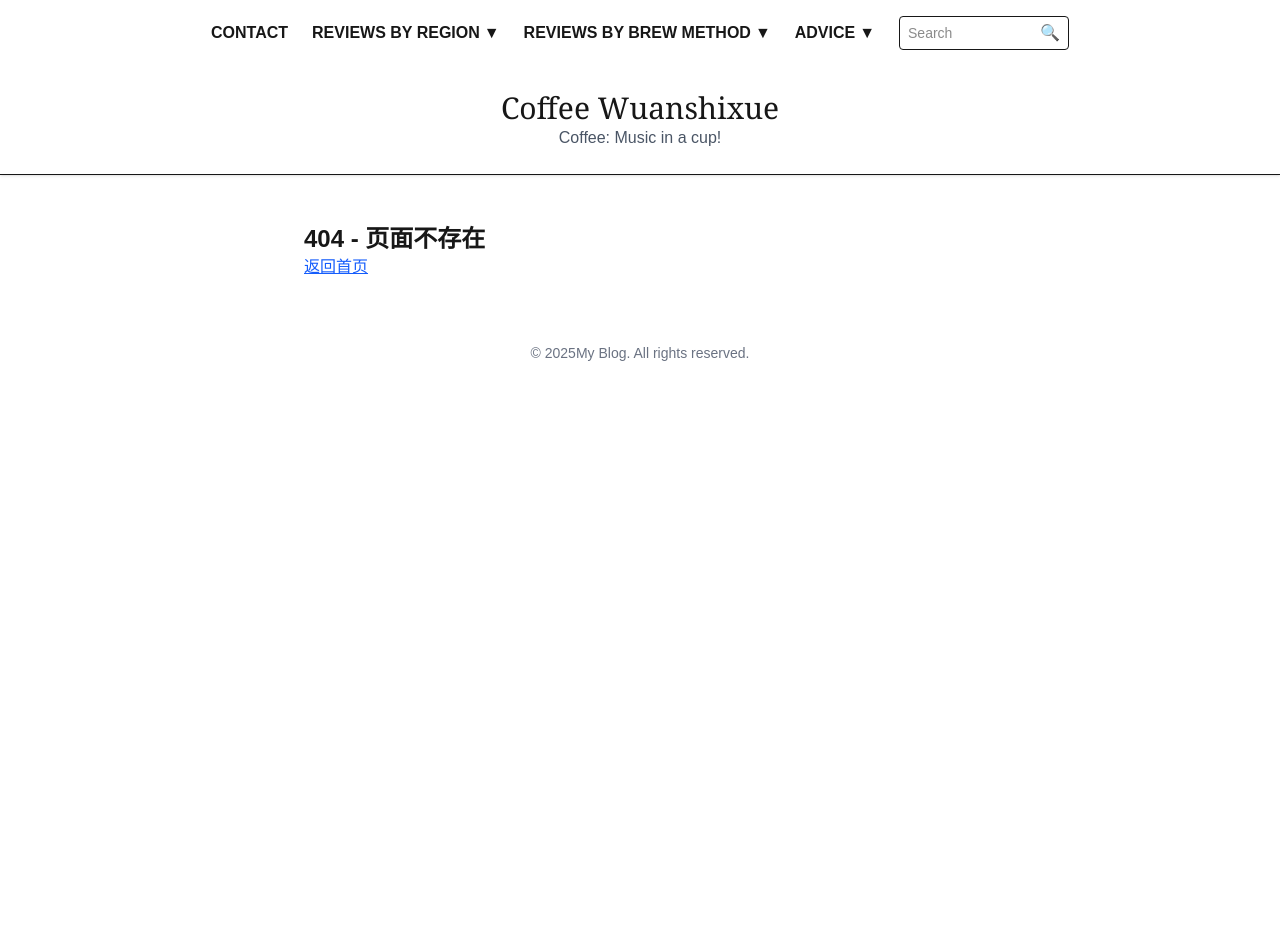
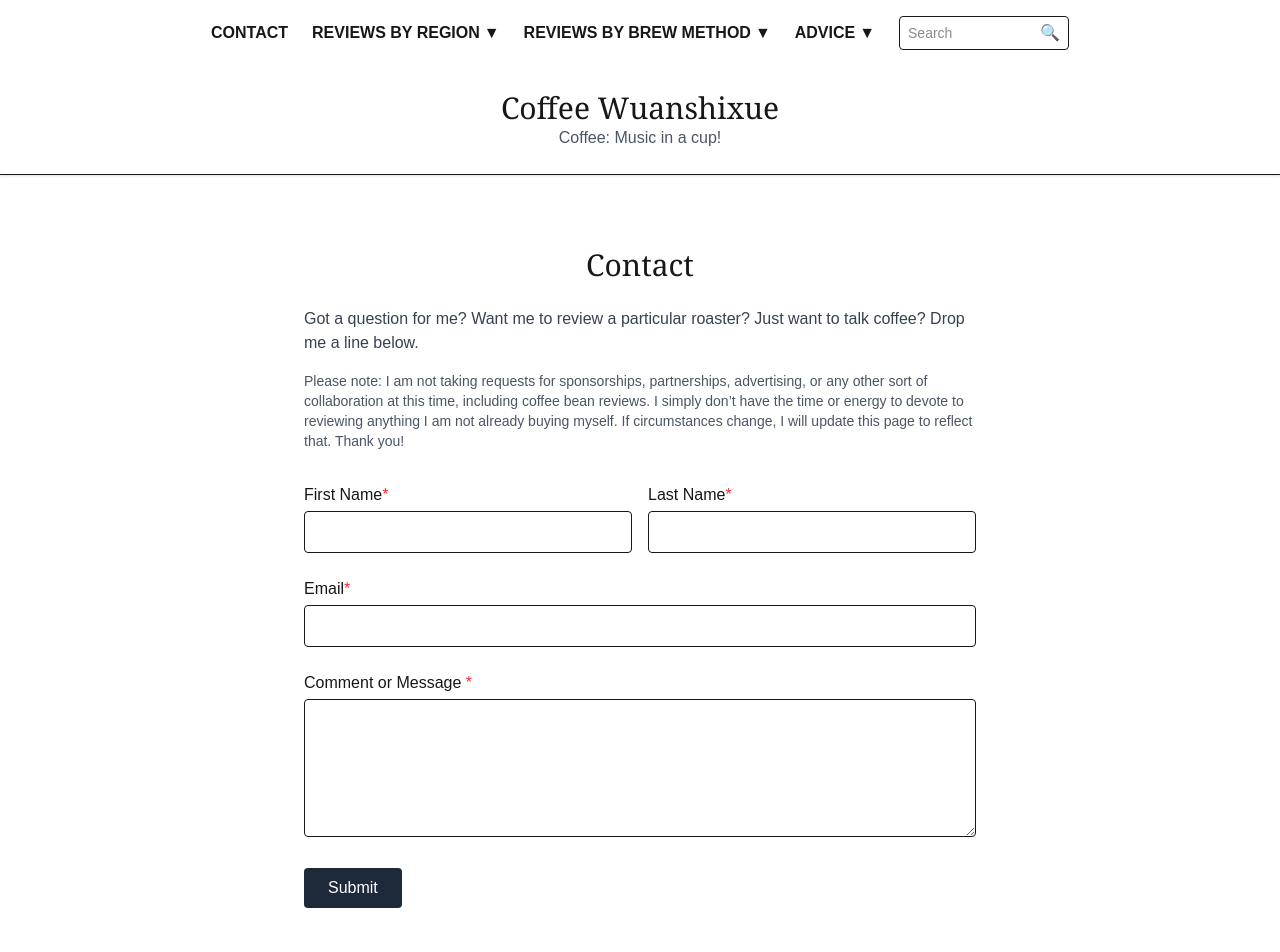
Before and after one commit to wuanshixue/my-app, a Next.js app: page /contact in a window 1280 px wide. Before the commit this address had no page. Shown: the top 952 px of the page. Before the commit the page ends 800 px from the top, so only its background shows below. Built offline with nearby package versions, Linux system fonts and the light colour scheme.

Commit message:
完成contact

```diff
--- a/package.json
+++ b/package.json
@@ -12,6 +12,7 @@
     "gray-matter": "^4.0.3",
     "lucide-react": "^0.542.0",
     "next": "15.5.2",
+    "nodemailer": "^7.0.6",
     "react": "19.1.0",
     "react-dom": "19.1.0",
     "remark": "^15.0.1",
--- /dev/null
+++ b/src/app/api/contact/route.js
@@ -0,0 +1,37 @@
+import nodemailer from "nodemailer";
+
+export async function POST(req) {
+    try {
+        const body = await req.json();
+        const { firstName, lastName, email, message } = body;
+
+        // QQ 邮箱 SMTP 配置
+        const transporter = nodemailer.createTransport({
+            host: "smtp.qq.com",
+            port: 465,
+            secure: true,
+            auth: {
+                user: process.env.EMAIL_USER,
+                pass: process.env.EMAIL_PASS, // 授权码
+            },
+        });
+
+        // 邮件内容
+        await transporter.sendMail({
+            from: `"Contact Form" <${process.env.EMAIL_USER}>`,
+            to: process.env.EMAIL_TO || process.env.EMAIL_USER,
+            subject: "📩 新的联系表单提交",
+            html: `
+        <h3>来自 ${firstName} ${lastName} 的留言</h3>
+        <p><strong>Email:</strong> ${email}</p>
+        <p><strong>Message:</strong></p>
+        <p>${message}</p>
+      `,
+        });
+
+        return new Response(JSON.stringify({ success: true }), { status: 200 });
+    } catch (err) {
+        console.error("邮件发送失败:", err);
+        return new Response(JSON.stringify({ success: false, error: err.message }), { status: 500 });
+    }
+}
--- /dev/null
+++ b/src/app/contact/page.js
@@ -0,0 +1,121 @@
+"use client"
+import { useState } from "react";
+
+export default function ContactPage(){
+    const [form, setForm] = useState({
+        firstName: "",
+        lastName: "",
+        email: "",
+        message: "",
+    });
+    const [loading, setLoading] = useState(false);
+    const [status, setStatus] = useState("");
+
+    const handleChange = (e) => {
+        setForm({ ...form, [e.target.name]: e.target.value });
+    };
+
+    const handleSubmit = async (e) => {
+        e.preventDefault();
+        setLoading(true);
+        setStatus("");
+
+        try {
+            const res = await fetch("/api/contact", {
+                method: "POST",
+                headers: { "Content-Type": "application/json" },
+                body: JSON.stringify(form),
+            });
+
+            if (res.ok) {
+                setStatus("✅ 已成功发送！");
+                setForm({ firstName: "", lastName: "", email: "", message: "" });
+            } else {
+                setStatus("❌ 发送失败，请稍后再试。");
+            }
+        } catch (error) {
+            setStatus("⚠️ 出错了：" + error.message);
+        } finally {
+            setLoading(false);
+        }
+    };
+    return(
+        <div className="max-w-3xl mx-auto px-6 py-12">
+            {/* 标题 */}
+            <h1 className="text-3xl font-serif text-center mb-6">Contact</h1>
+            {/* 提示文本 */}
+            <p className="mb-4 text-gray-700">
+                Got a question for me? Want me to review a particular roaster? Just want to talk coffee?
+                Drop me a line below.
+            </p>
+            <p className="mb-8 text-gray-600 text-sm">
+                Please note: I am not taking requests for sponsorships, partnerships, advertising,
+                or any other sort of collaboration at this time, including coffee bean reviews.
+                I simply don’t have the time or energy to devote to reviewing anything I am not already buying myself.
+                If circumstances change, I will update this page to reflect that. Thank you!
+            </p>
+            {/* 表单 */}
+            <form onSubmit={handleSubmit} className="space-y-6">
+                {/* Name */}
+                <div className="grid grid-cols-1 md:grid-cols-2 gap-4">
+                    <div>
+                        <lable className="block font-medium">First Name<span className="text-red-500">*</span></lable>
+                        <input
+                            type="text"
+                            name="firstName"
+                            value={form.firstName}
+                            onChange={handleChange}
+                            required
+                            className="w-full border rounded px-3 py-2 mt-1"
+                        />
+                    </div>
+                    <div>
+                        <lable className="block font-medium">Last Name<span className="text-red-500">*</span></lable>
+                        <input
+                            type="text"
+                            name="lastName"
+                            value={form.lastName}
+                            onChange={handleChange}
+                            required
+                            className="w-full border rounded px-3 py-2 mt-1"
+                        />
+                    </div>
+                </div>
+                {/* Email */}
+                <div>
+                    <lable className="block font-medium">Email<span className="text-red-500">*</span></lable>
+                    <input
+                    type="email"
+                    name="email"
+                    value={form.email}
+                    onChange={handleChange}
+                    required
+                    className="w-full border rounded px-3 py-2 mt-1"
+                    />
+                </div>
+                {/* Message */}
+                <div>
+                    <label className="block font-medium">Comment or Message <span className="text-red-500">*</span></label>
+                    <textarea
+                        name="message"
+                        value={form.message}
+                        onChange={handleChange}
+                        required
+                        rows="5"
+                        className="w-full border rounded px-3 py-2 mt-1"
+                    />
+                </div>
+                {/* Submit */}
+                <button
+                    type="submit"
+                    disabled={loading}
+                    className="px-6 py-2 bg-gray-800 text-white rounded hover:bg-gray-700 disabled:opacity-50"
+                >
+                    {loading ? "Sending..." : "Submit"}
+                </button>
+
+                {status && <p className="mt-4 text-center">{status}</p>}
+            </form>
+        </div>
+    )
+}
--- a/src/app/layout.js
+++ b/src/app/layout.js
@@ -27,7 +27,7 @@ export default function RootLayout({ children }) {
 
       <main className="max-w-3xl mx-auto p-6">{children}</main>
       <footer className="text-center py-4 text-sm text-gray-500">
-        &copy; {new Date().getFullYear()}My Blog. All rights reserved.
+        &copy; {new Date().getFullYear()}Coffee Wuanshixue. All rights reserved.
       </footer>
     </body>
     </html>
```
Also changed, not shown: 1 other file (tests, documents, lock files or other folders).
